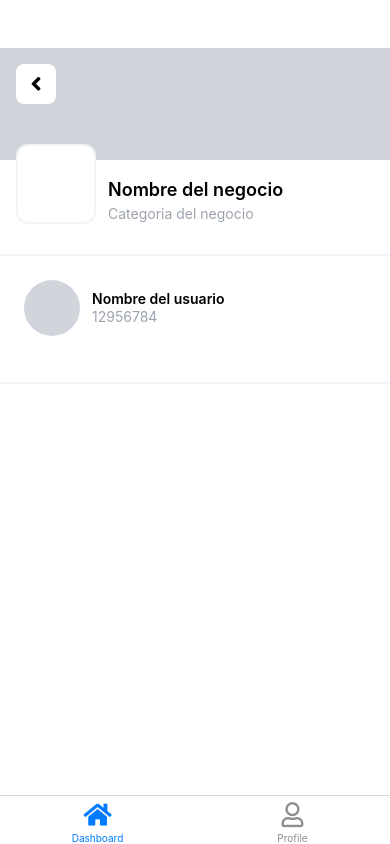
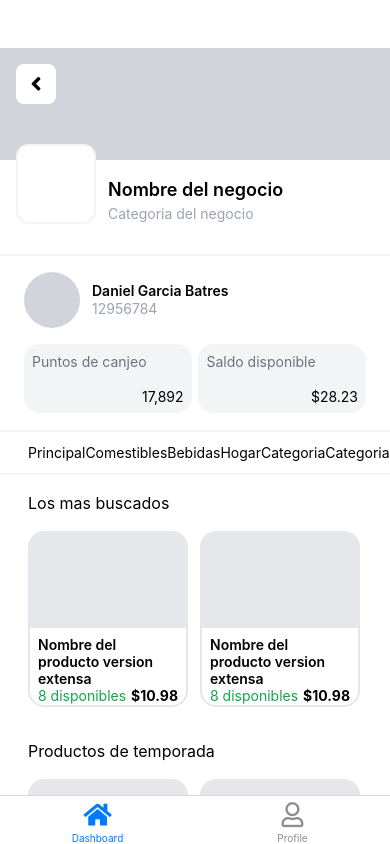
Before and after one commit to Empresadgra/mobile-application, a React Native app: screen /Store in a window 390 px wide. Built offline with nearby package versions, Linux system fonts and the light colour scheme.

Commit message:
Add store design

```diff
--- /dev/null
+++ b/src/components/ProductItem.tsx
@@ -0,0 +1,19 @@
+import React from "react";
+import { Text, View } from "react-native";
+
+const ProductItem = (): JSX.Element => {
+  return (
+    <View className="h-44 border-2 border-gray-200 rounded-2xl w-40 mr-3">
+      <View className="h-[55%] bg-gray-200 rounded-tr-xl rounded-tl-xl"></View>
+      <View className="h-[45%] p-2 flex justify-between">
+        <Text className="font-semibold">Nombre del producto version extensa</Text>
+        <View className="flex-row justify-between">
+          <Text className="text-green-600">8 disponibles</Text>
+          <Text className="font-bold">$10.98</Text>
+        </View>
+      </View>
+    </View>
+  );
+}
+
+export { ProductItem };
--- a/src/screens/Store.tsx
+++ b/src/screens/Store.tsx
@@ -1,6 +1,7 @@
 import React from "react";
 import { ScrollView, Text, TouchableWithoutFeedback, View } from "react-native";
 import Icon from 'react-native-vector-icons/FontAwesome5';
+import { ProductItem } from "../components/ProductItem";
 
 function Store({ navigation }): JSX.Element {
   return (
@@ -13,14 +14,53 @@ function Store({ navigation }): JSX.Element {
           <Text className="text-sm text-gray-400">Categoria del negocio</Text>
         </View>
       </View>
-      <View className="p-6 h-32 border-b-2 border-gray-100">
+      <View className="p-6 pt-4 h-44 border-b-2 border-gray-100">
         <View className="flex-row items-center gap-3">
           <View className="bg-gray-300 rounded-full h-14 w-14"></View>
           <View>
-            <Text className="font-semibold">Nombre del usuario</Text>
+            <Text className="font-semibold">Daniel Garcia Batres</Text>
             <Text className="text-gray-400 text-sm">12956784</Text>
           </View>
         </View>
+        <View className="flex-row w-full h-[75%] justify-between pt-4 pb-4">
+          <View className="bg-gray-100 rounded-2xl w-full h-full max-w-[49%] flex justify-between p-2">
+            <Text className="text-sm text-gray-500">Puntos de canjeo</Text>
+            <Text className="justify-end self-end">17,892</Text>
+          </View>
+          <View className="bg-gray-100 rounded-2xl w-full h-full max-w-[49%] flex justify-between p-2">
+            <Text className="text-sm text-gray-500">Saldo disponible</Text>
+            <Text className="justify-end self-end">$28.23</Text>
+          </View>
+        </View>
+      </View>
+      <ScrollView horizontal={true} className="p-3 pl-7 pr-7 border-b-2 border-gray-100 flex-row gap-6">
+        <Text>Principal</Text>
+        <Text>Comestibles</Text>
+        <Text>Bebidas</Text>
+        <Text>Hogar</Text>
+        <Text>Categoria</Text>
+        <Text>Categoria</Text>
+        <Text>Categoria</Text>
+      </ScrollView>
+      <View className="p-7 pt-4 pb-4">
+        <Text className="text-base mb-4">Los mas buscados</Text>
+        <ScrollView horizontal={true} className="flex-row">
+          <ProductItem />
+          <ProductItem />
+          <ProductItem />
+          <ProductItem />
+          <ProductItem />
+        </ScrollView>
+      </View>
+      <View className="p-7 pt-4 pb-4">
+        <Text className="text-base mb-4">Productos de temporada</Text>
+        <ScrollView horizontal={true} className="flex-row">
+          <ProductItem />
+          <ProductItem />
+          <ProductItem />
+          <ProductItem />
+          <ProductItem />
+        </ScrollView>
       </View>
       <View className="bg-white w-20 h-20 rounded-xl absolute top-24 left-4 b-gray-600 border-2 border-gray-100"></View>
       <TouchableWithoutFeedback onPress={() => navigation.goBack()}>
```
